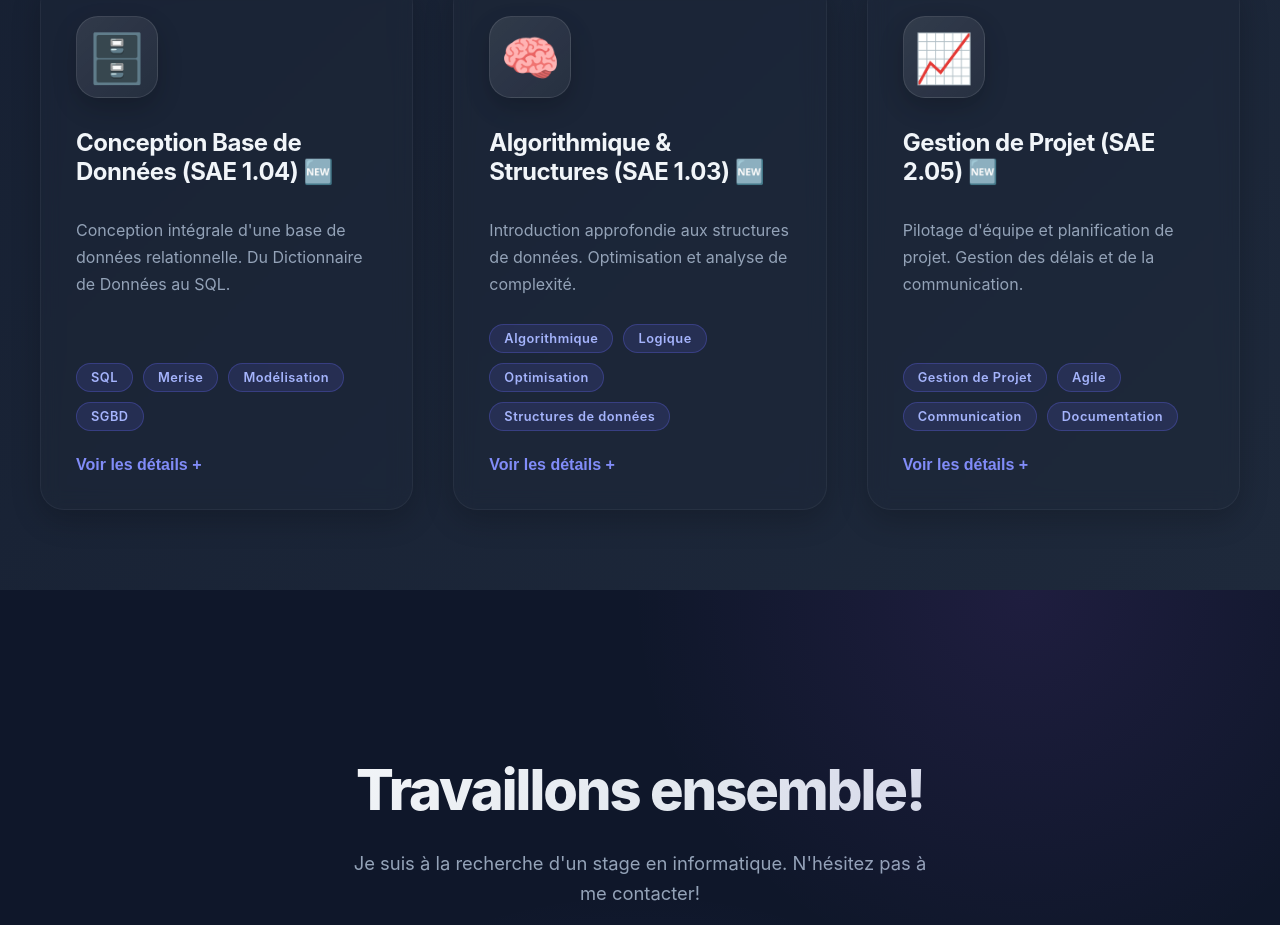
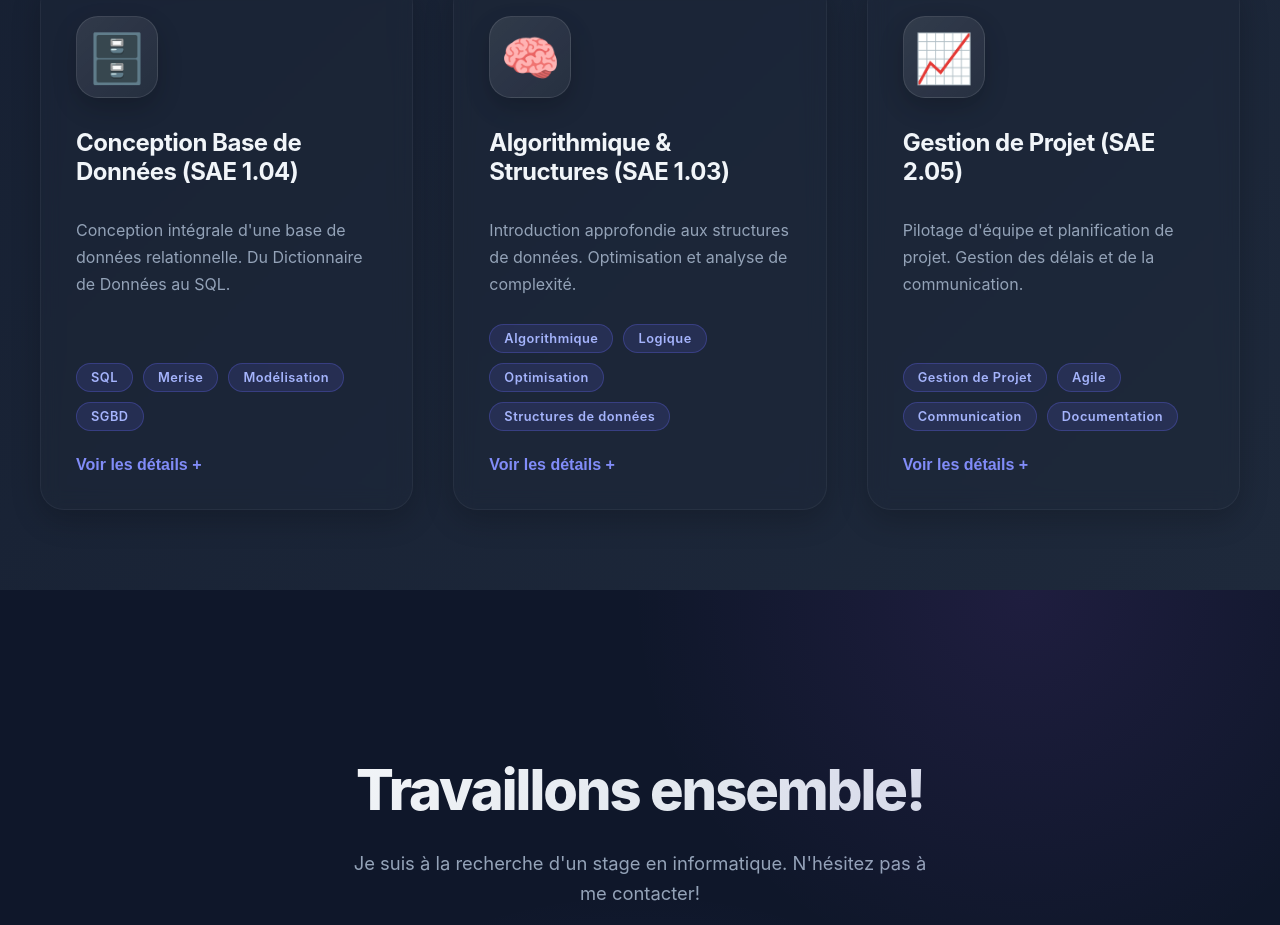
Before and after one commit to Myanganbaatar/Portpolio, a React (Create React App) app: page / in a window 1280 px wide. Shown: the part 5697-6622 px from the top of the page. Built offline with nearby package versions, Linux system fonts and the light colour scheme.

Commit message:
Remove mention of 'ai' in project descriptions

```diff
--- a/src/components/Projects.js
+++ b/src/components/Projects.js
@@ -13,7 +13,7 @@ export default function Projects() {
       id: 1,
       title: 'Jeu Latice - SAE Java',
       description: 'Jeu de plateau complet développé en Java/JavaFX. Role de développeur principal et coordinateur d\'équipe (4 personnes).',
-      details: 'Ce projet a consisté en la réalisation du jeu de plateau "Latice" en Java. Nous avons utilisé JavaFX pour l\'interface graphique et suivi une architecture MVC. Mes missions principales incluaient la conception du moteur de jeu (gestion des tuiles, règles de placement, calcul des points), la coordination de l\'équipe via Git/GitLab, et l\'implémentation d\'une IA simple pour le mode solo.',
+      details: 'Ce projet a consisté en la réalisation du jeu de plateau "Latice" en Java. Nous avons utilisé JavaFX pour l\'interface graphique et suivi une architecture MVC. Mes missions principales incluaient la conception du moteur de jeu (gestion des tuiles, règles de placement, calcul des points), la coordination de l\'équipe via Git/GitLab, et l\'implémentation d\'un adversaire virtuel simple pour le mode solo.',
       tags: ['Java', 'JavaFX', 'CSS', 'Scene Builder', 'Git'],
       icon: '🎮',
       link: 'https://github.com/Myanganbaatar'
@@ -22,7 +22,7 @@ export default function Projects() {
       id: 2,
       title: 'Mini-Jeux - SAE Python',
       description: 'Suite complète de 4 jeux développée en Python: Devinette, Allumettes, Morpion (3x3), et Puissance 4 (6x7).',
-      details: 'Développement d\'une suite de mini-jeux classiques en Python. L\'objectif était de concevoir une architecture modulaire permettant d\'ajouter facilement de nouveaux jeux. Chaque jeu propose un mode Joueur contre Joueur et un mode Joueur contre Intelligence Artificielle (algorithmes Minimax pour les jeux à information parfaite).',
+      details: 'Développement d\'une suite de mini-jeux classiques en Python. L\'objectif était de concevoir une architecture modulaire permettant d\'ajouter facilement de nouveaux jeux. Chaque jeu propose un mode Joueur contre Joueur et un mode Joueur contre Ordinateur (algorithmes Minimax pour les jeux à information parfaite).',
       tags: ['Python', 'Algorithmique', 'Jeux'],
       icon: '🎮',
       link: 'https://github.com/Myanganbaatar/SAE-PYTHON'
@@ -31,7 +31,7 @@ export default function Projects() {
       id: 3,
       title: 'Questionary - Plateforme de Questionnaires',
       description: 'Plateforme web complète pour créer et analyser des questionnaires. Architecture MVC avec PHP/MariaDB et Vue.js.',
-      details: 'Développement d\'une application Web dynamique permettant aux enseignants de créer des questionnaires et aux étudiants d\'y répondre. Le backend en PHP (MVC sans framework) interagit avec une base de données MariaDB. Le frontend utilise Vue.js pour la réactivité. J\'ai travaillé sur la gestion des sessions, la sécurité (injections SQL, XSS) et la visualisation des résultats avec Chart.js.',
+      details: 'Développement d\'une application Web dynamique permettant aux enseignants de créer des questionnaires et aux étudiants d\'y répondre. Le backend en PHP (MVC sans framework) interagit avec une base de données MariaDB. Le frontend utilise Vue.js pour la réactivité. Travail focalisé sur la gestion des sessions, la sécurité (injections SQL, XSS) et la visualisation des résultats avec Chart.js.',
       tags: ['PHP', 'MariaDB', 'Vue.js', 'Chart.js', 'REST API'],
       icon: '📋',
       link: 'https://github.com/Mdeterne/php-mariadb-Questionary'
@@ -65,7 +65,7 @@ export default function Projects() {
     },
     {
       id: 7,
-      title: 'Conception Base de Données (SAE 1.04) 🆕',
+      title: 'Conception Base de Données (SAE 1.04) ',
       description: 'Conception intégrale d\'une base de données relationnelle. Du Dictionnaire de Données au SQL.',
       details: `Projet de conception et d'implémentation d'une base de données pour la gestion d'événements culturels (concerts, théâtres).
 
@@ -81,7 +81,7 @@ export default function Projects() {
     },
     {
       id: 8,
-      title: 'Algorithmique & Structures (SAE 1.03) 🆕',
+      title: 'Algorithmique & Structures (SAE 1.03) ',
       description: 'Introduction approfondie aux structures de données. Optimisation et analyse de complexité.',
       details: `Étude comparative et implémentation d'algorithmes de tri et de recherche.
 
@@ -96,7 +96,7 @@ export default function Projects() {
     },
     {
       id: 9,
-      title: 'Gestion de Projet (SAE 2.05) 🆕',
+      title: 'Gestion de Projet (SAE 2.05) ',
       description: 'Pilotage d\'équipe et planification de projet. Gestion des délais et de la communication.',
       details: `Gestion complète d'un projet informatique en équipe, axé sur l'organisation et la méthodologie.
 
```
